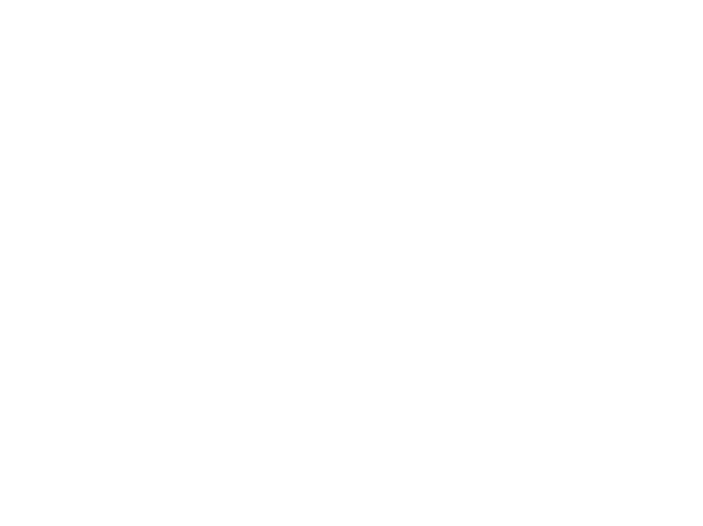
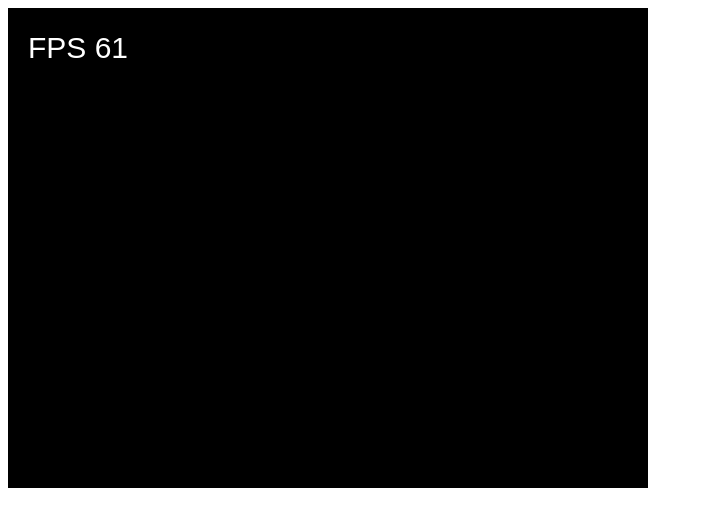
Before and after one commit to shadowman/pongjs, a plain HTML site: page src/index.html in a window 1280 px wide. Shown: the whole page, without its empty margins (0-703 px from the left). Drawn offline with Linux system fonts and the light colour scheme.

Commit message:
Normal game loop with frames count

```diff
--- a/src/game.js
+++ b/src/game.js
@@ -1,11 +1,72 @@
-var Pong = Pong || function() {
+var Pong = Pong || function(screen, width, height) {
 	'use strict';
+	var self 	 = this,
+		running  = false,
+		fpsCount = 0,
+		tpsCount = 0,
+		MAX_FPS  = 30
+		screen;
+
+	this._init = function(screen, width, height) {
+		self.screen = document.getElementById(screen);
+		self.screen.width  = width;
+		self.screen.height = height;
+	};
+
 	this.run = function() {
-		alert('something');
+		running = true;
+		self._run();
 	};
+
+	this.update = function() {
+	};
+
+	this._update = function(dt) {
+	};
+
+	this._updateFrameTimes = function() {
+		self.lastFrameTime 		= self.lastFrameTime || performance.now();
+		self.currentFrameTime 	= performance.now();
+	};
+
+	this.render = function() {
+		var ctx = self.screen.getContext('2d');
+		ctx.fillStyle 	= '#000000';
+		ctx.fillRect(0,0, self.screen.width, self.screen.height);
+		self._updateFps();
+		self._debugFrameInfo(ctx);
+	};
+
+	this._debugFrameInfo = function(ctx) {
+		ctx.font 		= '30px Arial';
+		ctx.fillStyle 	= '#FFFFFF';
+		ctx.fillText("FPS " + self.lastFpsCount, 20, 50);
+	};
+
+	this._run = function() {
+		if (running) {
+			window.requestAnimationFrame(self._run);
+			self.update();
+			self.render();
+		}
+	};
+
+	this._updateFps = function() {
+		self._updateFrameTimes();
+		if (self.currentFrameTime - self.lastFrameTime > 1000) {
+			self.lastFpsCount = self.fpsCount;
+			self.fpsCount = 0;
+			self.lastFrameTime = self.currentFrameTime;
+		}
+		self.fpsCount++;
+	};
+
+	this._init(screen, width, height);
+
 	return this;
 };
 
-var game = new Pong();
-
-game.run();
+window.onload = function() {
+	var game = new Pong('viewport', 640, 480);
+	game.run();
+};
--- a/src/index.html
+++ b/src/index.html
@@ -1,9 +1,10 @@
 <html>
 	<head>
+		<script type='text/javascript' src='libs/requestAnimation.shim.js'></script>
 		<script type='text/javascript' src='game.js'></script>
 	<head/>
 	<body>
-		<div id="viewport">
-		</div>
+		<canvas id="viewport">
+		</canvas>
 	</body>
 </html>
--- /dev/null
+++ b/src/libs/requestAnimation.shim.js
@@ -0,0 +1,30 @@
+// http://paulirish.com/2011/requestanimationframe-for-smart-animating/
+// http://my.opera.com/emoller/blog/2011/12/20/requestanimationframe-for-smart-er-animating
+
+// requestAnimationFrame polyfill by Erik Möller
+// fixes from Paul Irish and Tino Zijdel
+
+(function() {
+    var lastTime = 0;
+    var vendors = ['ms', 'moz', 'webkit', 'o'];
+    for(var x = 0; x < vendors.length && !window.requestAnimationFrame; ++x) {
+        window.requestAnimationFrame = window[vendors[x]+'RequestAnimationFrame'];
+        window.cancelAnimationFrame = window[vendors[x]+'CancelAnimationFrame']
+                                   || window[vendors[x]+'CancelRequestAnimationFrame'];
+    }
+
+    if (!window.requestAnimationFrame)
+        window.requestAnimationFrame = function(callback, element) {
+            var currTime = new Date().getTime();
+            var timeToCall = Math.max(0, 16 - (currTime - lastTime));
+            var id = window.setTimeout(function() { callback(currTime + timeToCall); },
+              timeToCall);
+            lastTime = currTime + timeToCall;
+            return id;
+        };
+
+    if (!window.cancelAnimationFrame)
+        window.cancelAnimationFrame = function(id) {
+            clearTimeout(id);
+        };
+}());
```
